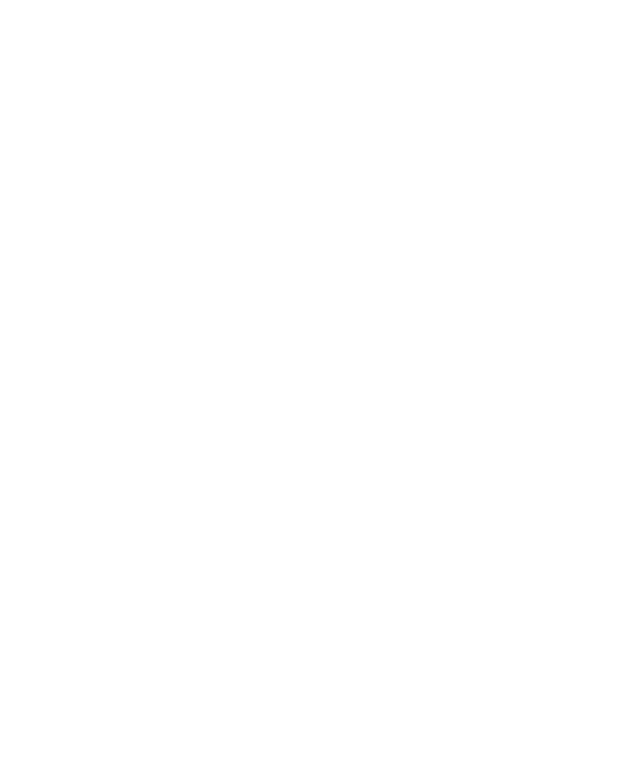
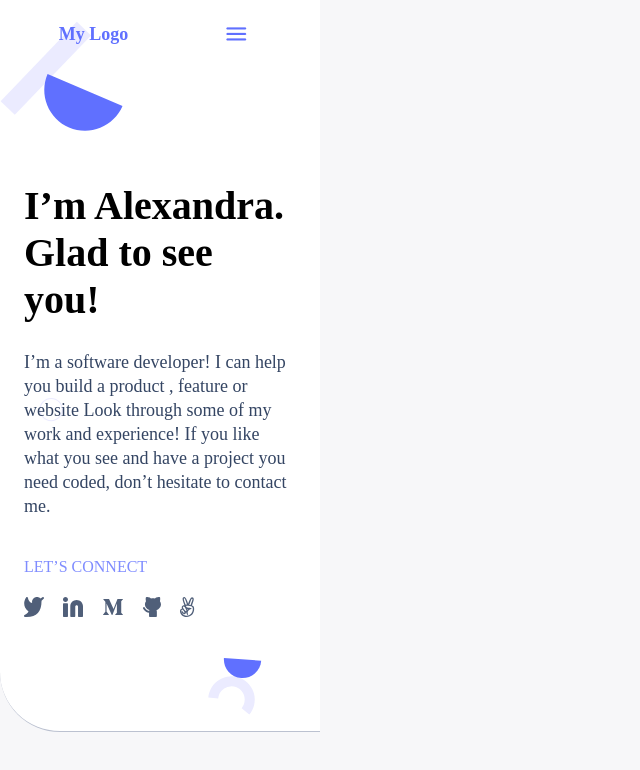
Before and after one commit to umer-ijaz/Mobilefirst, a website: page index.html in a window 1280 px wide. Shown: the whole page, without its empty margins (0-640 px from the left). Drawn offline with Linux system fonts and the light colour scheme.

Commit message:
Commit from header branch

```diff
--- a/index.html
+++ b/index.html
@@ -7,6 +7,31 @@
     <title>Document</title>
 </head>
 <body>
+    <header>
+        <section class="nav">
+            <div class="nav">
+                <div class="logo">
+                    <h4>My Logo</h4>
+                </div>
+                <div class="hamburger">
+                    <img src="images/hamburger.png" alt="">
+                </div>
+            </div>
+        </section>
 
+        <section class="starting">
+            <h2>I’m Alexandra. Glad to see you!
+            </h2>
+            <p>
+                I’m a software developer! I can help you build a product , feature or website Look through some of my
+                work and experience! If you like what you see and have a project you need coded, don’t hesitate to
+                contact me.
+            </p>
+
+            <p><span>LET’S CONNECT</span></p>
+
+            <img src="images/social media icons.svg" alt="contact icons">
+        </section>
+    </header>
 </body>
 </html>
--- a/style.css
+++ b/style.css
@@ -0,0 +1,66 @@
+body {
+    height: 728px;
+    width: 320px;
+    margin: 0;
+    padding: 0;
+    box-sizing: border-box;
+    background-color: #f7f7f9;
+    z-index: 0;
+  }
+
+  .hamburger {
+    object-position: left;
+  }
+
+  .nav {
+    display: flex;
+    align-items: center;
+    justify-content: space-around;
+    color: var(--primary-b-400, #6070ff);
+    font-size: 18px;
+    font-style: normal;
+    font-weight: 700;
+    line-height: 20px;
+    gap: 80px;
+  }
+
+  header {
+    border-bottom: 1px solid var(--neutrals-n-40, #bbc1d0);
+    border-radius: 0 0 0 60px;
+    background: url(images/Header\ bg.svg) no-repeat;
+    background-size: cover;
+    background-color: #fff;
+  }
+
+  .starting {
+    display: inline-flex;
+    padding: 114px 24px;
+    flex-direction: column;
+    align-items: flex-start;
+
+    /* gap: 24px; */
+    justify-content: center;
+  }
+
+  .starting h2 {
+    height: 150px;
+    font-size: 40px;
+    align-items: center;
+    margin: 0;
+  }
+
+  .starting p {
+    font-size: 18px;
+    font-style: normal;
+    font-weight: 400;
+    line-height: 24px;
+    color: var(--neutrals-n-600, #344563);
+  }
+
+  .starting p span {
+    color: #7f8cff;
+    font-size: 16px;
+    font-style: normal;
+    font-weight: 500;
+    line-height: 24px;
+  }
```
